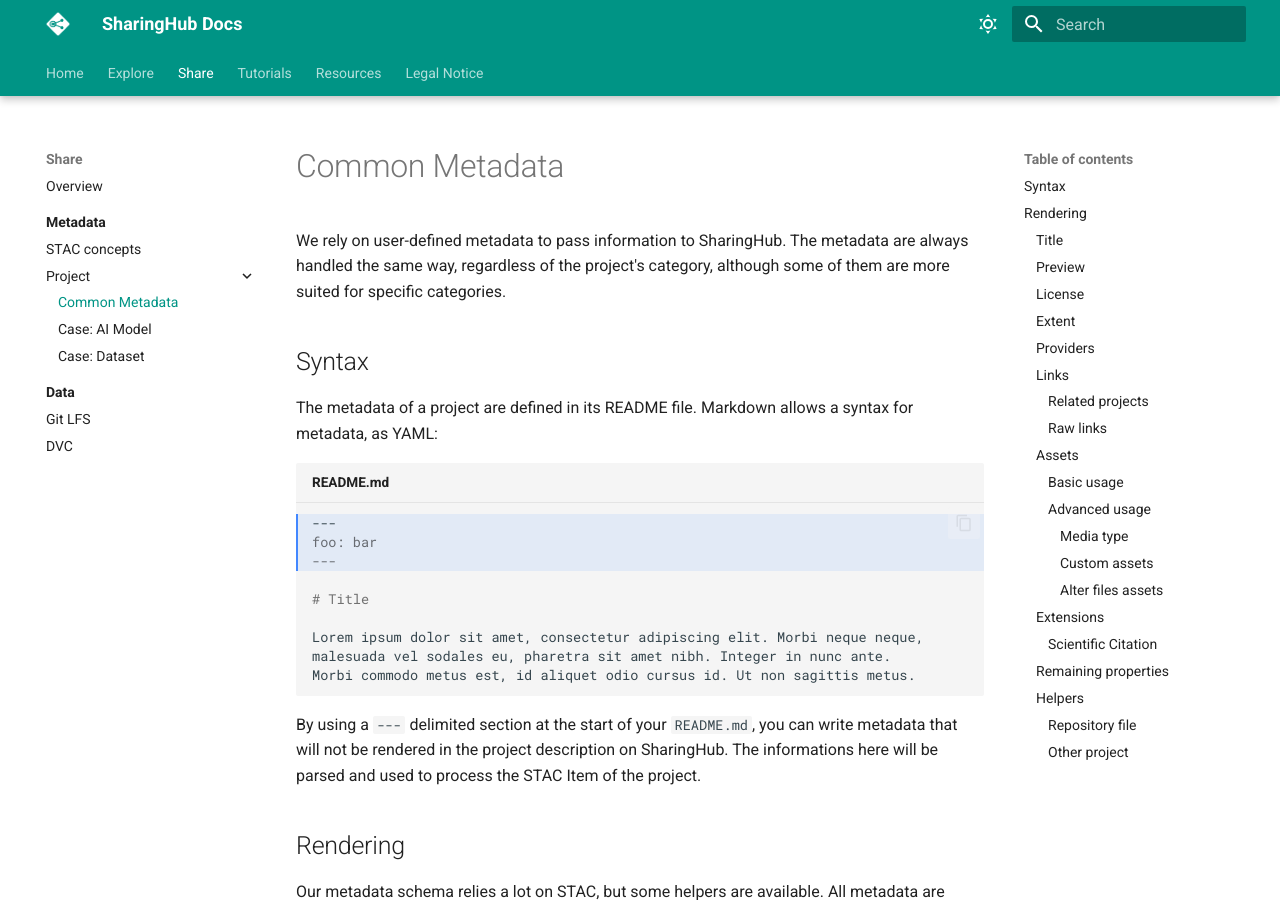
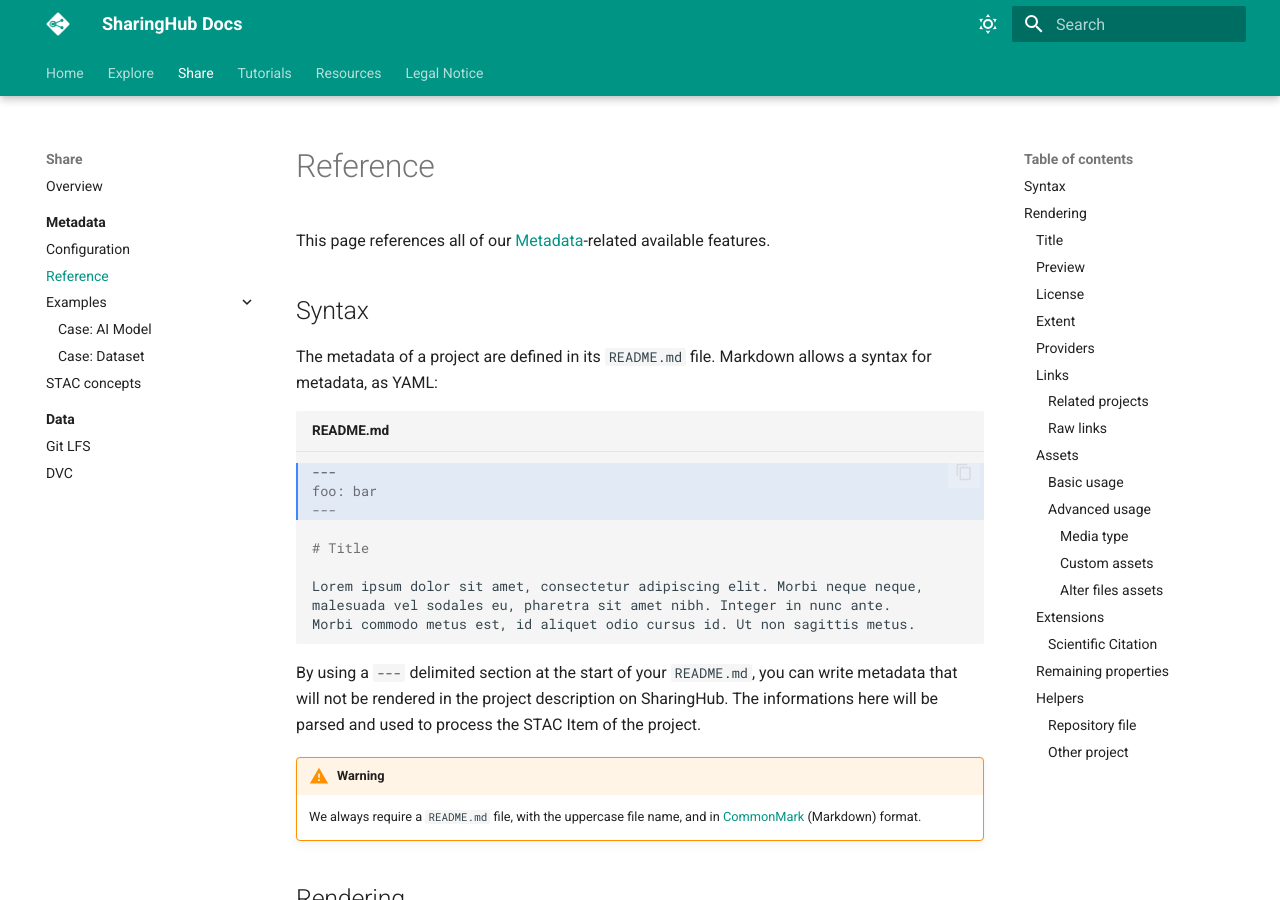
Before and after one commit to csgroup-oss/sharinghub-server, an MkDocs documentation site: the page built from docs/src/share/metadata/reference.md, in a window 1280 px wide and 900 px high. Built offline with MkDocs 1.6.1 and Material for MkDocs 9.7.7, drawn with Linux system fonts in a browser that asks for light colours; some of the changed text lies outside the part shown.

Commit message:
docs: change share structure

````diff
--- a/docs/mkdocs.yml
+++ b/docs/mkdocs.yml
@@ -99,11 +99,12 @@ nav:
       - share/overview.md
       - Metadata:
           - share/metadata/index.md
+          - share/metadata/configuration.md
+          - share/metadata/reference.md
+          - Examples:
+              - share/metadata/model-case.md
+              - share/metadata/dataset-case.md
           - share/metadata/stac-concepts.md
-          - Project:
-              - share/metadata/project/common.md
-              - share/metadata/project/model-case.md
-              - share/metadata/project/dataset-case.md
       - Data:
           - share/data/index.md
           - Git LFS: share/data/git-lfs.md
--- a/docs/src/share/metadata/index.md
+++ b/docs/src/share/metadata/index.md
@@ -2,4 +2,4 @@
 
 Metadata refers to data that provides information about other data. It offers context, description, and structure to aid in the understanding, organization, and management of data.
 
-To understand our metadata, knowledge of basic [STAC Concepts](./stac-concepts.md) is recommended. If you already know how STAC works, you can dive into our [project metadata](./project/common.md).
+To understand our metadata, knowledge of basic [STAC Concepts](./stac-concepts.md) is recommended. If you already know how STAC works, you can checkout how to [configure](./configuration.md) a project.
--- a/docs/src/share/metadata/project/common.md
+++ b/docs/src/share/metadata/reference.md
@@ -1,10 +1,12 @@
-# Common Metadata
+# Reference
 
-We rely on user-defined metadata to pass information to SharingHub. The metadata are always handled the same way, regardless of the project's category, although some of them are more suited for specific categories.
+This page references all of our [Metadata](./index.md)-related available features.
+
+<!-- --8<-- [start:metadata-syntax] -->
 
 ## Syntax
 
-The metadata of a project are defined in its README file. Markdown allows a syntax for metadata, as YAML:
+The metadata of a project are defined in its `README.md` file. Markdown allows a syntax for metadata, as YAML:
 
 ```md title="README.md" hl_lines="1-3"
 ---
@@ -19,6 +21,11 @@ Morbi commodo metus est, id aliquet odio cursus id. Ut non sagittis metus.
 ```
 
 By using a `---` delimited section at the start of your `README.md`, you can write metadata that will not be rendered in the project description on SharingHub. The informations here will be parsed and used to process the STAC Item of the project.
+
+!!! warning
+    We always require a `README.md` file, with the uppercase file name, and in [CommonMark](https://commonmark.org/) (Markdown) format.
+
+<!-- --8<-- [end:metadata-syntax] -->
 
 ## Rendering
 
@@ -81,11 +88,12 @@ extent:
 
     Datetime should be UTC.
 
-As for spatial extent, the current way of defining it with search capabilities is in the project description in the General Settings.
+As for spatial extent, we only work with bbox for now, but the usage of complex geometries with WKT is planned.
 
-![Project description](../../../assets/img/gitlab-project-description-bbox.png)
-
-We only work with bbox for now, but the usage of complex geometries with WKT is planned.
+```yaml title="Metadata example" hl_lines="2"
+extent:
+  bbox: [-66.5902, 17.9823, -66.6407, 18.0299]
+```
 
 ### Providers
 
@@ -248,22 +256,24 @@ extensions:
   <prop>: <val>
 ```
 
+Some STAC Extensions are pre-configured, with no need to specify them in `extensions` metadata. List of extensions pre-configured:
+
+| Name | Source | Prefix |
+|---|---|---|
+| Electro-Optical | https://github.com/stac-extensions/eo | `eo`. |
+| Label | https://github.com/stac-extensions/label | `label` |
+| ML Model | https://github.com/stac-extensions/ml-model | `ml-model` |
+| Scientific Citation | https://github.com/stac-extensions/scientific | `sci` |
+
 A concrete example for the Scientific Citation Extension:
 
 ```yaml title="Metadata example"
-extensions:
-  sci: https://stac-extensions.github.io/scientific/v1.0.0/schema.json
-
 sci:
   doi: 10.XXXX/XXXXX
   citation: Lorem ipsum dolor sit amet, consectetur adipiscing elit.
 ```
 
 You may have noticed that in STAC Extensions the properties are used like "sci:doi", "sci:citation", and you are right, but the syntax above help to avoid having to type multiple times the prefix of the extension.
-
-!!! note
-
-    Your SharingHub instance may have some STAC Extensions pre-configured, with no need to specify them in `extensions` metadata.
 
 #### Scientific Citation
 
````
Also changed, not shown: docs/src/share/metadata/configuration.md (added, +50 -0 lines), docs/src/assets/img/gitlab-project-description-bbox.png (deleted), docs/src/share/metadata/dataset-case.md (renamed from docs/src/share/metadata/project/dataset-case.md), docs/src/share/metadata/model-case.md (renamed from docs/src/share/metadata/project/model-case.md).
